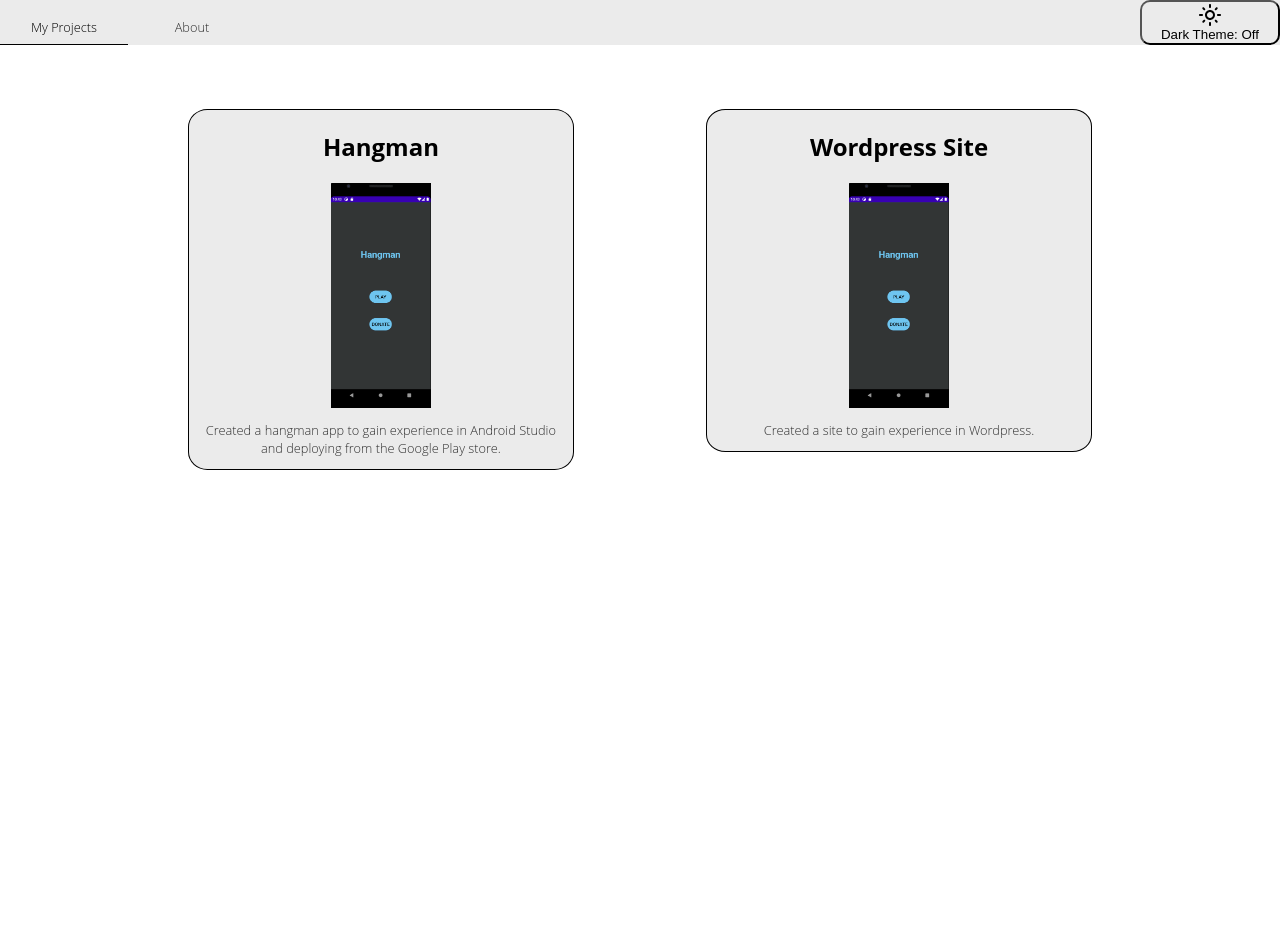
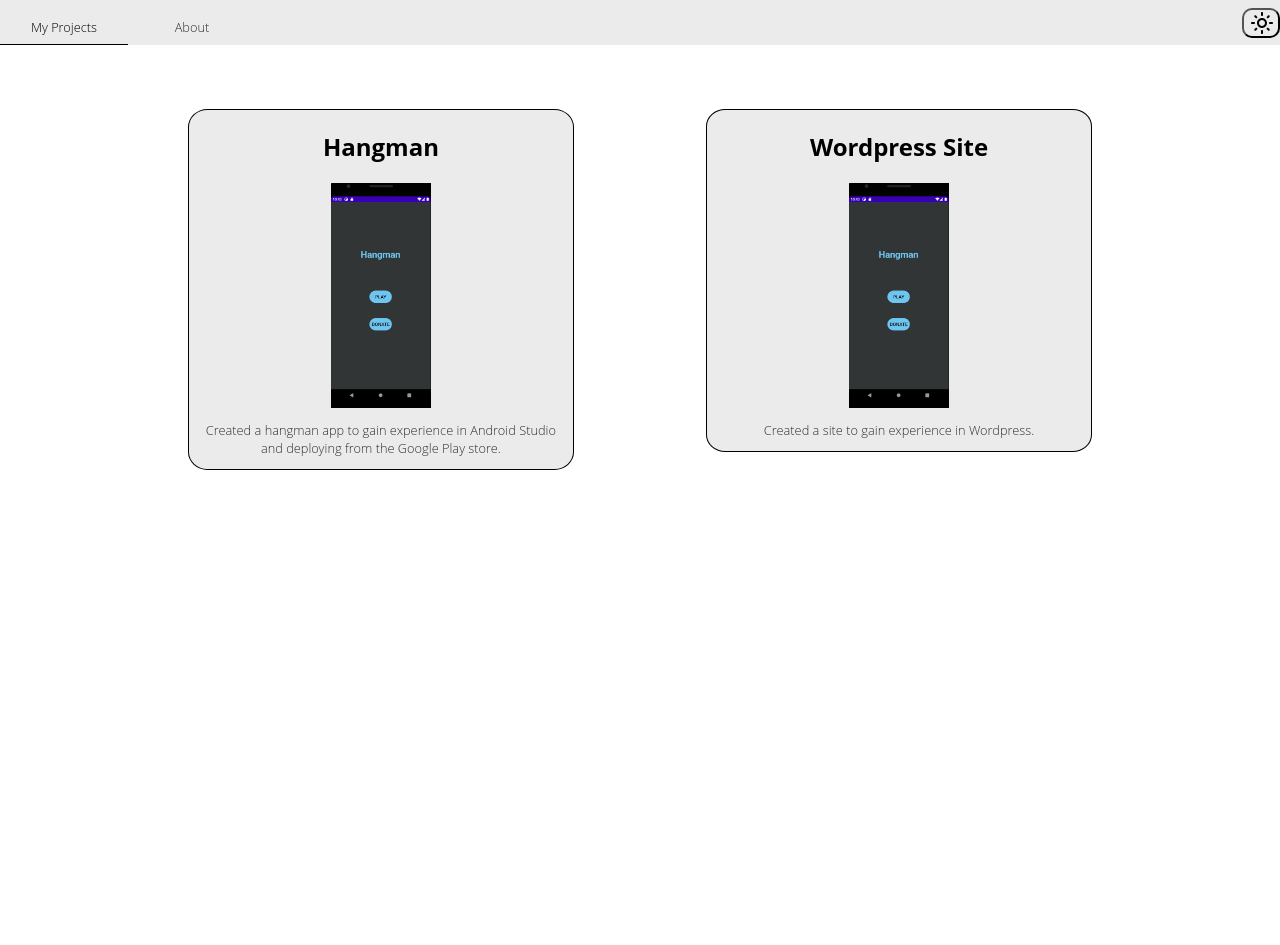
Before and after one commit to matt-chap/matt-chap.github.io, a Jekyll site: the page built from index.html, in a window 1280 px wide. Built offline with Jekyll 4.4.1, drawn with Linux system fonts in a browser that asks for light colours.

Commit message:
Dark theme button changes

```diff
--- a/_includes/navigation.html
+++ b/_includes/navigation.html
@@ -9,6 +9,5 @@
     <svg id="btn_theme_svg">
       <use id="btn_theme_svg_src" href="assets/images/icons/modes.svg#dark_mode" />
     </svg>
-    <div id="btn_theme_txt">Dark Theme: On</div>
   </button>
 </nav>
--- a/_sass/nav/nav.scss
+++ b/_sass/nav/nav.scss
@@ -25,9 +25,12 @@ nav {
   }
   background-color: transparent;
   border-radius: 10px;
-  @include fluid-type(width, 600px, 1200px, 30vw, 10vw);
+  @include fluid-type(width, 600px, 1200px, 10vw, 3vw);
   margin-left: auto;
-  min-width: 140px;
+  min-width: 30px;
+  cursor: pointer;
+  margin-top: auto;
+  margin-bottom: auto;
 }
 
 #btn_theme_svg {
@@ -39,7 +42,3 @@ nav {
     fill: theme-get($head);
   }
 }
-
-#btn_theme_txt{
-  display: inline-flex;
-}
--- a/assets/js/global_functions.js
+++ b/assets/js/global_functions.js
@@ -1,7 +1,7 @@
 const storageName = "github_matt_theme";
 
 const toggleThemeType = () => {
-    setThemeContent(document.getElementById("btn_theme_txt").textContent === "Dark Theme: Off");
+    setThemeContent(document.getElementById('btn_theme_svg_src').href.baseVal.includes('light_mode'));
 }
 
 const loadThemeData = () => {
@@ -10,18 +10,15 @@ const loadThemeData = () => {
 }
 
 const setThemeContent = (isLightMode) => {
-    let btn_theme_txt = document.getElementById("btn_theme_txt");
     let btn_theme_svg_src = document.getElementById("btn_theme_svg_src");
     let svg_href = btn_theme_svg_src.href.baseVal;
 
     if (isLightMode){
-        btn_theme_txt.textContent = "Dark Theme: On";
         btn_theme_svg_src.href.baseVal = svg_href.replace('light_mode','dark_mode');
         document.body.classList.remove("theme--light");
         document.body.classList.add("theme--dark");
         localStorage.setItem(storageName, "Dark_Mode_On");
     } else {
-        btn_theme_txt.textContent = "Dark Theme: Off";
         btn_theme_svg_src.href.baseVal = svg_href.replace('dark_mode','light_mode' );
         document.body.classList.remove("theme--dark");
         document.body.classList.add("theme--light");
```
Also changed, not shown: 7 other files.
